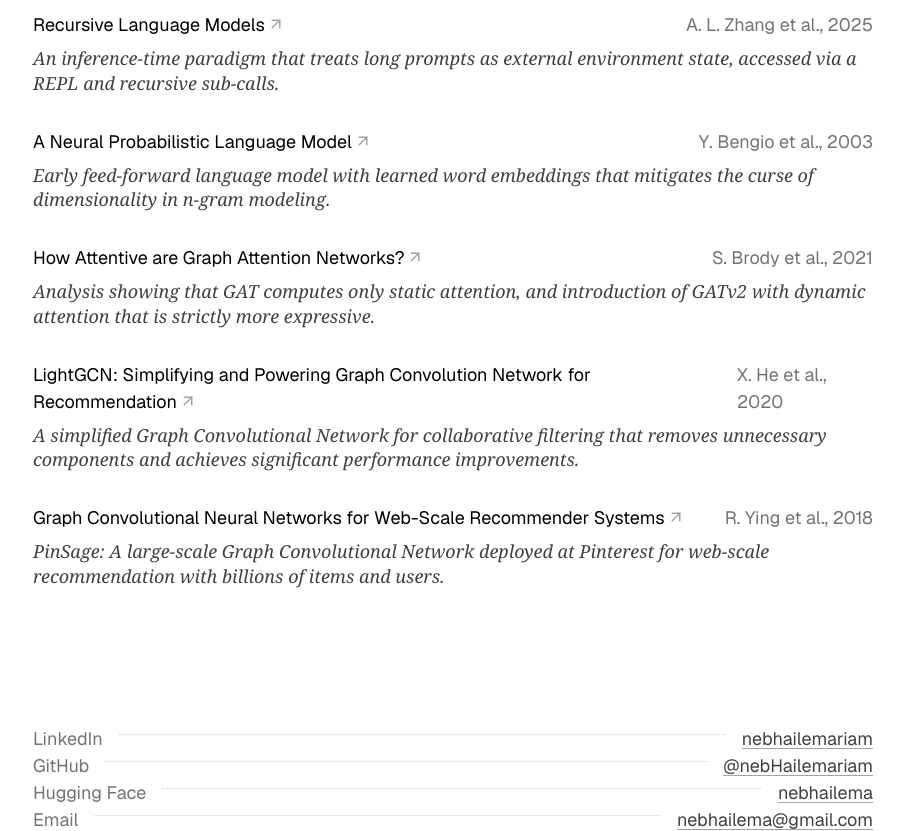
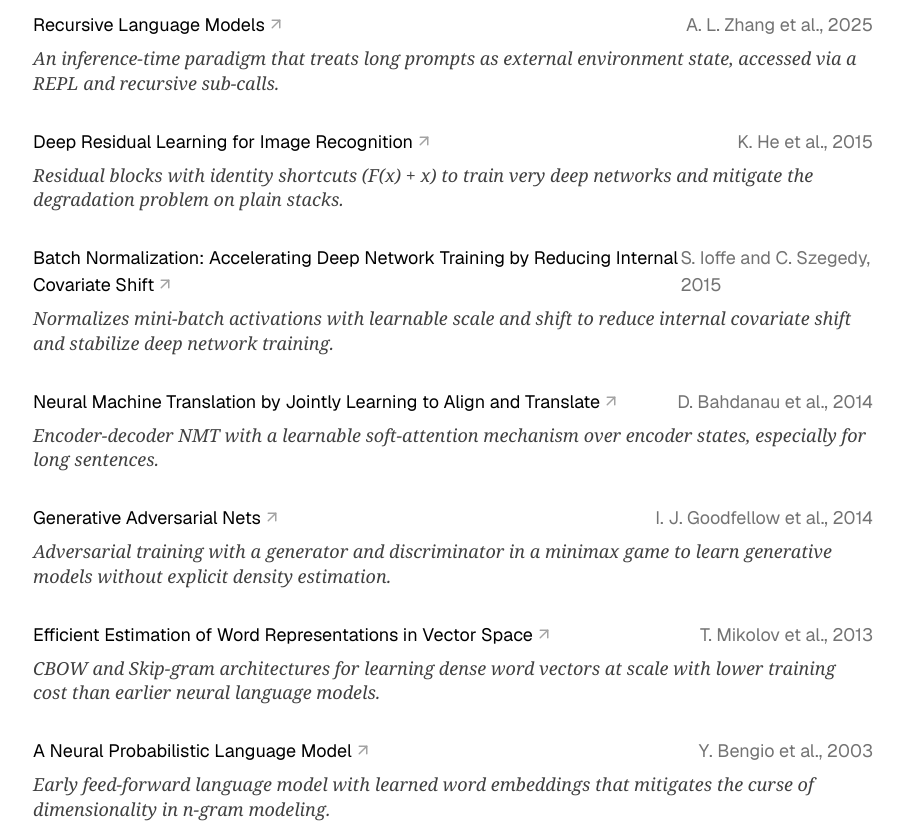
Before and after one commit to nebHailemariam/nebHailemariam.github.io, a Next.js app in the folder my-website/: page /reading in a window 1280 px wide. Shown: the part 1900-2731 px from the top of the page, without its empty margins (187-1091 px from the left). Built offline with nearby package versions, Linux system fonts and the light colour scheme.

Commit message:
feat: add new research papers to reading

```diff
--- a/my-website/components/reading/reading-data.ts
+++ b/my-website/components/reading/reading-data.ts
@@ -131,6 +131,43 @@ export const readingSections: ReadingSection[] = [
           "An inference-time paradigm that treats long prompts as external environment state, accessed via a REPL and recursive sub-calls.",
       },
       {
+        href: "https://arxiv.org/abs/1512.03385",
+        title: "Deep Residual Learning for Image Recognition",
+        meta: "K. He et al., 2015",
+        description:
+          "Residual blocks with identity shortcuts (F(x) + x) to train very deep networks and mitigate the degradation problem on plain stacks.",
+      },
+      {
+        href: "https://arxiv.org/abs/1502.03167",
+        title:
+          "Batch Normalization: Accelerating Deep Network Training by Reducing Internal Covariate Shift",
+        meta: "S. Ioffe and C. Szegedy, 2015",
+        description:
+          "Normalizes mini-batch activations with learnable scale and shift to reduce internal covariate shift and stabilize deep network training.",
+      },
+      {
+        href: "https://arxiv.org/abs/1409.0473",
+        title:
+          "Neural Machine Translation by Jointly Learning to Align and Translate",
+        meta: "D. Bahdanau et al., 2014",
+        description:
+          "Encoder-decoder NMT with a learnable soft-attention mechanism over encoder states, especially for long sentences.",
+      },
+      {
+        href: "https://arxiv.org/abs/1406.2661",
+        title: "Generative Adversarial Nets",
+        meta: "I. J. Goodfellow et al., 2014",
+        description:
+          "Adversarial training with a generator and discriminator in a minimax game to learn generative models without explicit density estimation.",
+      },
+      {
+        href: "https://arxiv.org/abs/1301.3781",
+        title: "Efficient Estimation of Word Representations in Vector Space",
+        meta: "T. Mikolov et al., 2013",
+        description:
+          "CBOW and Skip-gram architectures for learning dense word vectors at scale with lower training cost than earlier neural language models.",
+      },
+      {
         href: "https://www.jmlr.org/papers/volume3/bengio03a/bengio03a.pdf",
         title: "A Neural Probabilistic Language Model",
         meta: "Y. Bengio et al., 2003",
```
